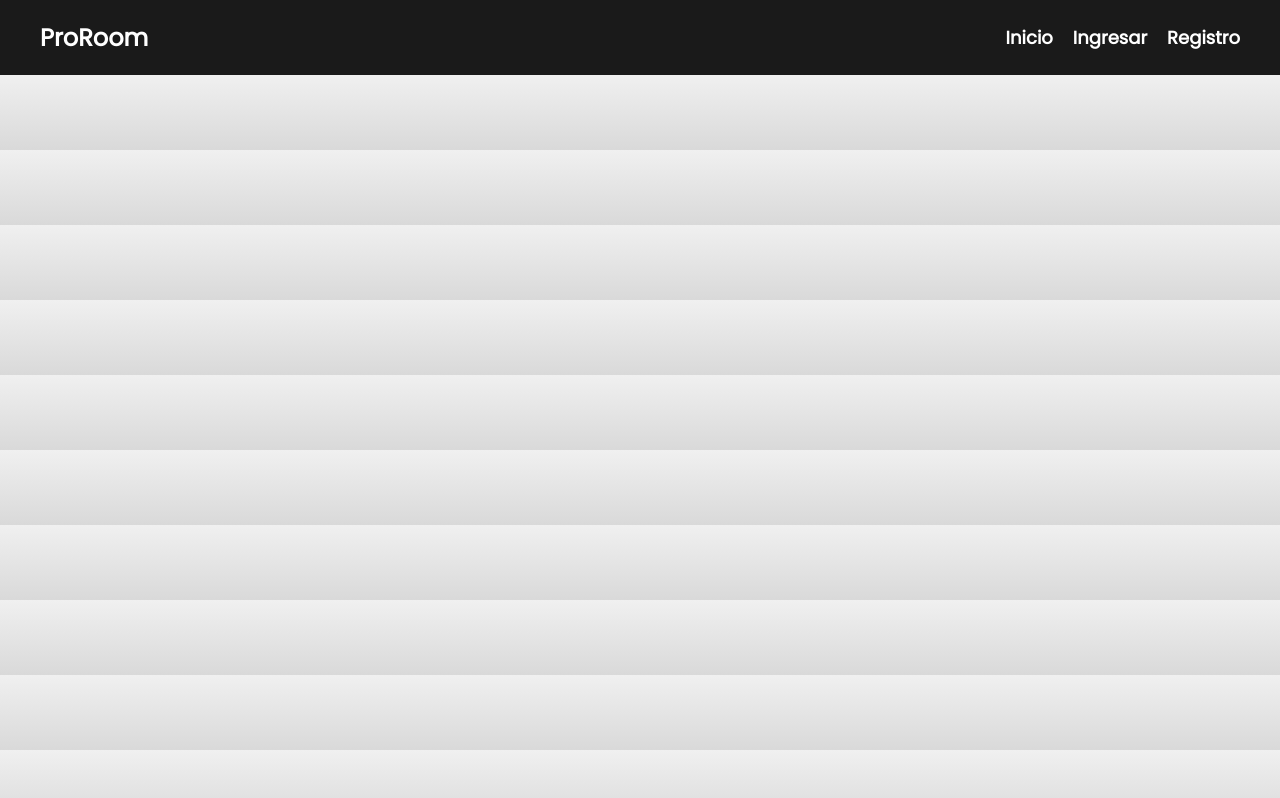
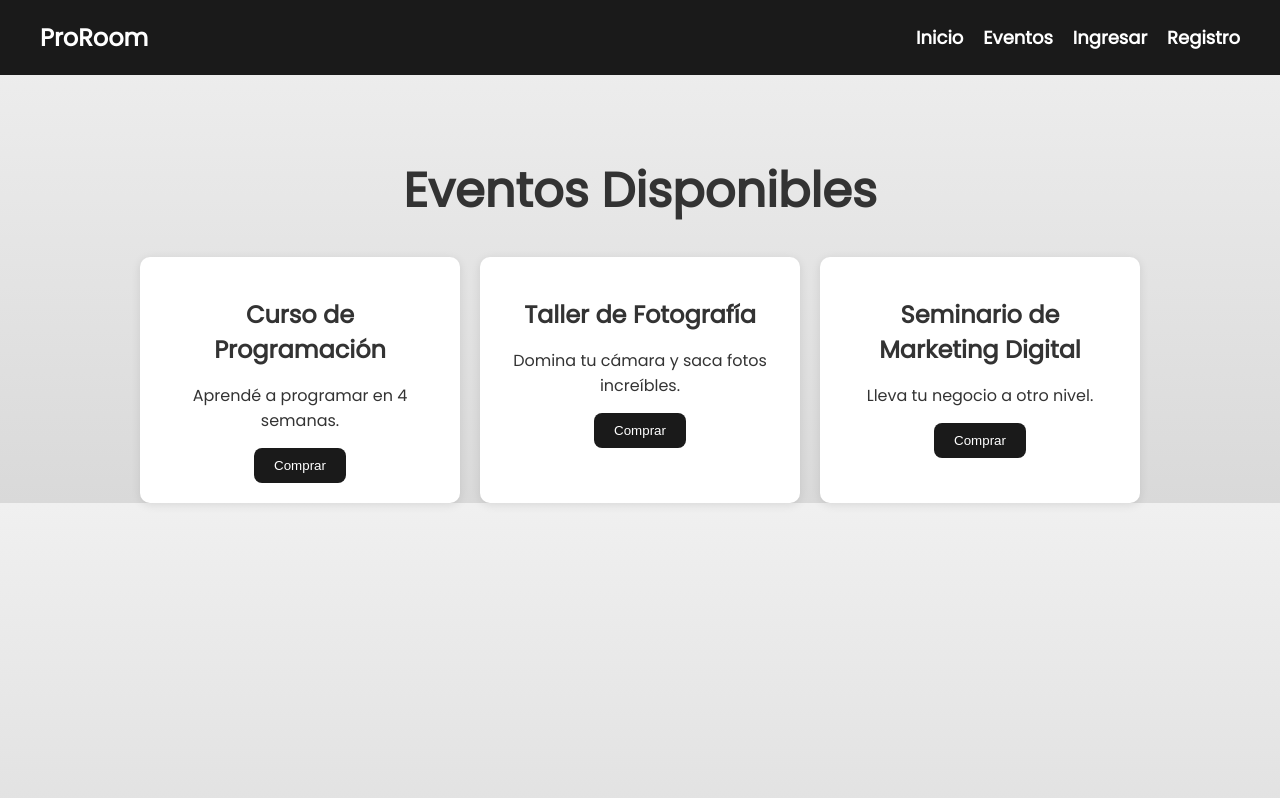
Before and after one commit to miilthon92/proRoom, a React (Vite) app: page /eventos in a window 1280 px wide. Built offline with nearby package versions, Linux system fonts and the light colour scheme.

Commit message:
coomit 5

```diff
--- a/src/App.jsx
+++ b/src/App.jsx
@@ -2,7 +2,10 @@ import { BrowserRouter as Router, Routes, Route } from 'react-router-dom';
 import Inicio from './pages/Inicio';
 import Login from './pages/Login';
 import Registro from './pages/Registro';
+import Perfil from './pages/Perfil';
+import EventosPublicos from './pages/EventosPublicos';
 import Header from './components/Header';
+import ProtectedRoute from './ProtectedRoute';
 
 function App() {
   return (
@@ -12,6 +15,15 @@ function App() {
         <Route path="/" element={<Inicio />} />
         <Route path="/login" element={<Login />} />
         <Route path="/registro" element={<Registro />} />
+        <Route
+          path="/perfil"
+          element={
+            <ProtectedRoute>
+              <Perfil />
+            </ProtectedRoute>
+          }
+        />
+        <Route path="/eventos" element={<EventosPublicos />} />
       </Routes>
     </Router>
   );
--- /dev/null
+++ b/src/ProtectedRoute.jsx
@@ -0,0 +1,12 @@
+import { Navigate } from 'react-router-dom';
+import { isUserLoggedIn } from './auth';
+
+function ProtectedRoute({ children }) {
+  if (!isUserLoggedIn()) {
+    return <Navigate to="/login" replace />;
+  }
+
+  return children;
+}
+
+export default ProtectedRoute;
--- a/src/components/Header.jsx
+++ b/src/components/Header.jsx
@@ -24,6 +24,7 @@ function Header() {
       </div>
       <nav>
         <Link to="/">Inicio</Link>
+        <Link to="/eventos">Eventos</Link> {/* Nuevo Link */}
         {isLogged ? (
           <>
             <Link to="/perfil">Mi Perfil</Link>
--- /dev/null
+++ b/src/eventos.js
@@ -0,0 +1,13 @@
+// src/eventos.js
+
+// Guardar evento en localStorage
+export function guardarEventoComprado(evento) {
+    const eventosGuardados = JSON.parse(localStorage.getItem('eventosComprados')) || [];
+    eventosGuardados.push(evento);
+    localStorage.setItem('eventosComprados', JSON.stringify(eventosGuardados));
+  }
+
+  // Obtener eventos comprados
+  export function obtenerEventosComprados() {
+    return JSON.parse(localStorage.getItem('eventosComprados')) || [];
+  }
--- /dev/null
+++ b/src/pages/EventosPublicos.jsx
@@ -0,0 +1,31 @@
+import { guardarEventoComprado } from '../eventos';
+
+function EventosPublicos() {
+  const eventos = [
+    { id: 1, titulo: "Curso de Programación", descripcion: "Aprendé a programar en 4 semanas." },
+    { id: 2, titulo: "Taller de Fotografía", descripcion: "Domina tu cámara y saca fotos increíbles." },
+    { id: 3, titulo: "Seminario de Marketing Digital", descripcion: "Lleva tu negocio a otro nivel." }
+  ];
+
+  const handleComprar = (evento) => {
+    guardarEventoComprado(evento);
+    alert(`¡Compraste el evento: ${evento.titulo}!`);
+  };
+
+  return (
+    <div className="main-content">
+      <h1>Eventos Disponibles</h1>
+      <div className="eventos-grid">
+        {eventos.map((evento) => (
+          <div key={evento.id} className="evento-card">
+            <h2>{evento.titulo}</h2>
+            <p>{evento.descripcion}</p>
+            <button onClick={() => handleComprar(evento)}>Comprar</button>
+          </div>
+        ))}
+      </div>
+    </div>
+  );
+}
+
+export default EventosPublicos;
--- /dev/null
+++ b/src/pages/Perfil.jsx
@@ -0,0 +1,29 @@
+import { obtenerEventosComprados } from '../eventos';
+
+function Perfil() {
+  const eventosComprados = obtenerEventosComprados();
+
+  return (
+    <div className="main-content">
+      <h1>Mi Perfil</h1>
+      <p>Bienvenido a tu perfil en ProRoom.</p>
+
+      <h2>Mis Eventos Comprados:</h2>
+
+      {eventosComprados.length === 0 ? (
+        <p>No has comprado ningún evento todavía.</p>
+      ) : (
+        <div className="eventos-grid">
+          {eventosComprados.map((evento, index) => (
+            <div key={index} className="evento-card">
+              <h2>{evento.titulo}</h2>
+              <p>{evento.descripcion}</p>
+            </div>
+          ))}
+        </div>
+      )}
+    </div>
+  );
+}
+
+export default Perfil;
--- a/src/style.css
+++ b/src/style.css
@@ -174,3 +174,42 @@ body {
 .logout-button:hover {
   text-decoration: underline;
 }
+.eventos-grid {
+  display: flex;
+  flex-wrap: wrap;
+  justify-content: center;
+  gap: 20px;
+  margin-top: 30px;
+}
+
+.evento-card {
+  background: white;
+  padding: 20px;
+  width: 280px;
+  border-radius: 10px;
+  box-shadow: 0 2px 10px rgba(0, 0, 0, 0.1);
+  text-align: center;
+}
+
+.evento-card h2 {
+  font-size: 24px;
+  margin-bottom: 10px;
+}
+
+.evento-card p {
+  font-size: 16px;
+  margin-bottom: 15px;
+}
+
+.evento-card button {
+  background-color: #1a1a1a;
+  color: white;
+  border: none;
+  padding: 10px 20px;
+  border-radius: 8px;
+  cursor: pointer;
+}
+
+.evento-card button:hover {
+  background-color: #333333;
+}
```
